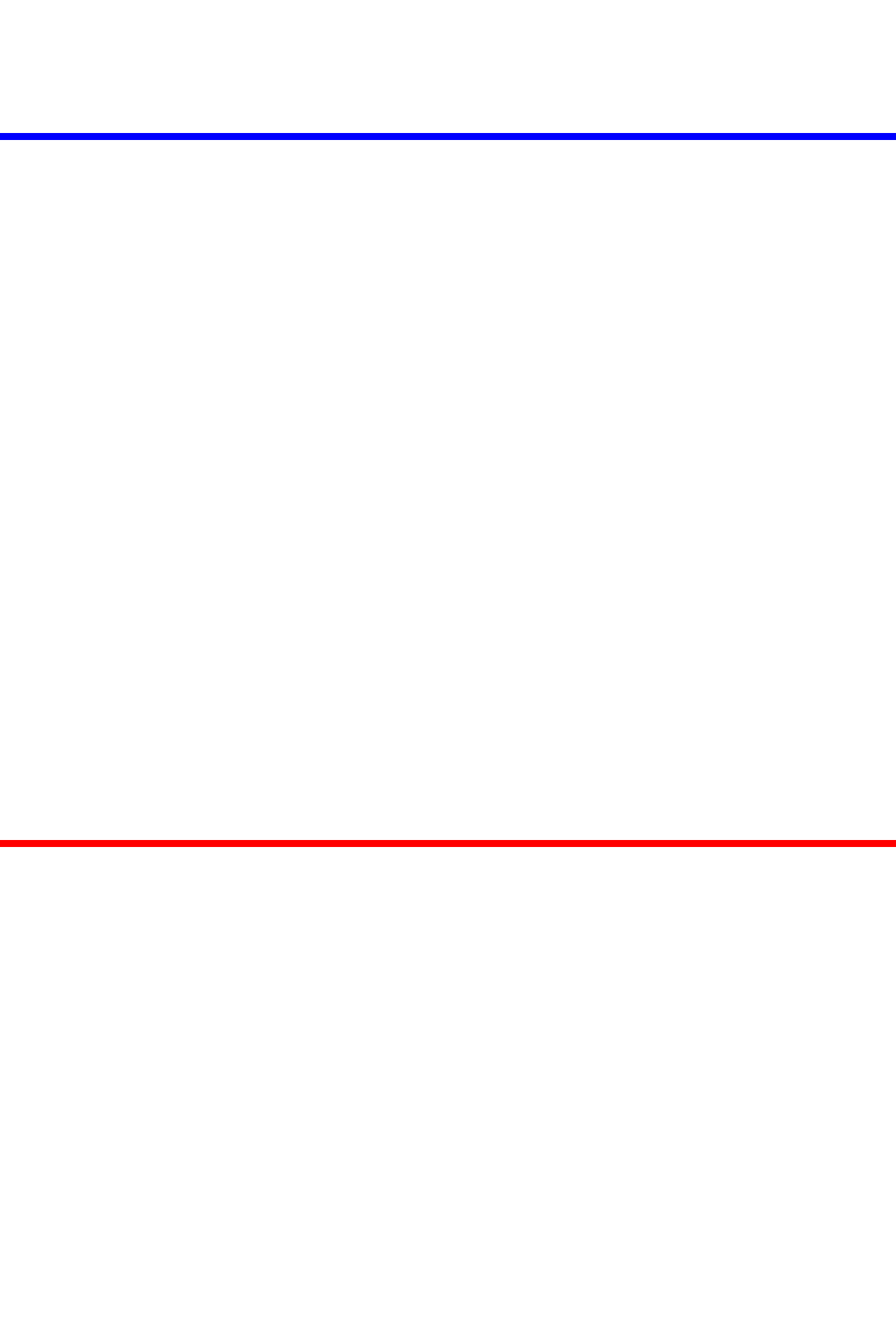
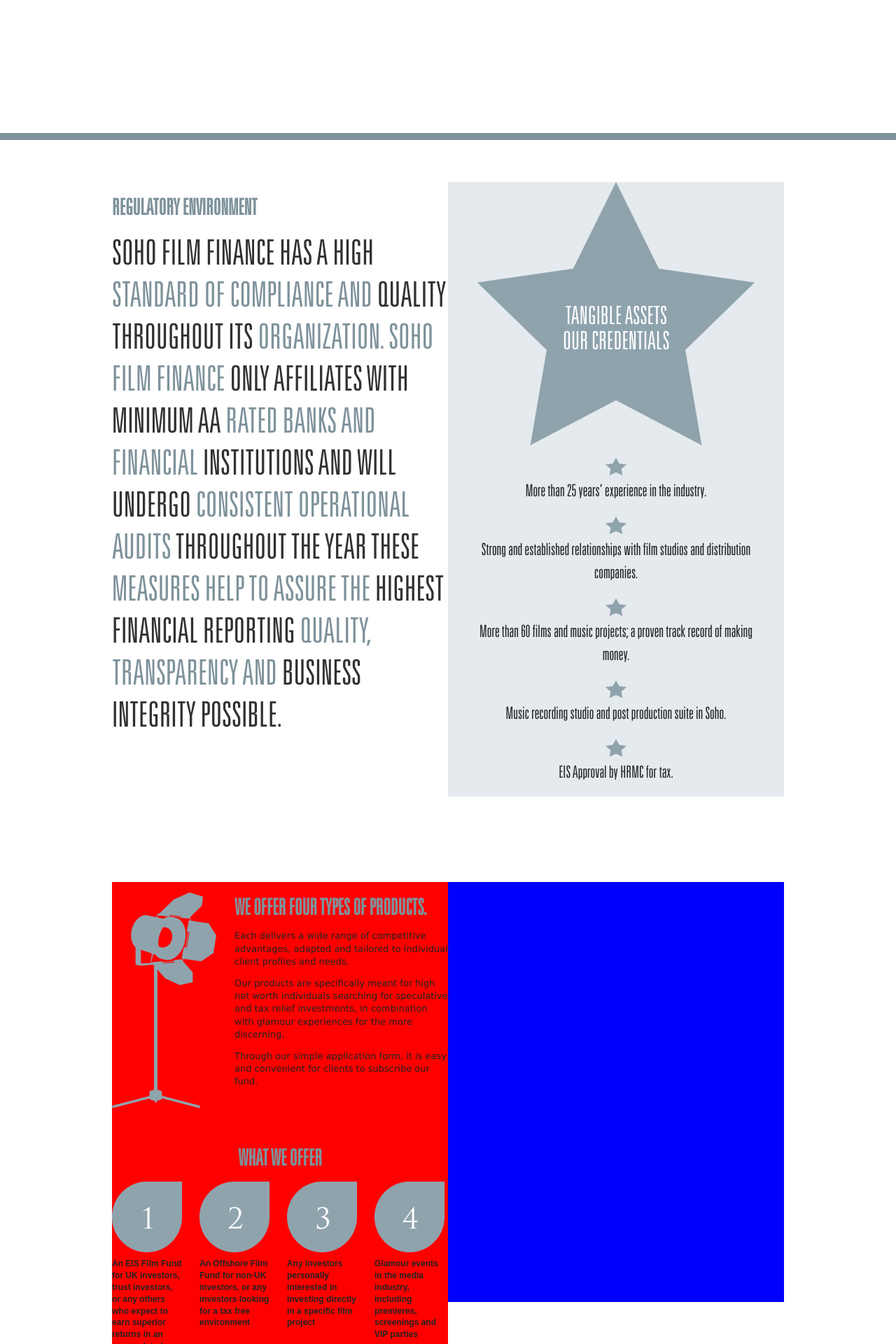
Before and after one commit to rohanchambers/SFF, a PHP site: page / in a window 1280 px wide. Shown: the part 3840-5760 px from the top of the page at 70% size. Run offline with PHP 8.4, Linux system fonts and the light colour scheme; some libraries are stand-ins or nearby versions.

Commit message:
slide 6 complete

```diff
--- a/css/main.css
+++ b/css/main.css
@@ -65,12 +65,16 @@ textarea {
   /* Legacy iOS */ }
 h1,
 #about-us p,
-#mission-points li span {
+#mission-points li span,
+#what-we-offer li span {
   font-family: 'trajanPro', serif; }
 
 h2, h3,
 #milesAhead,
-#arrow p {
+#arrow p,
+#regulatory-environment p,
+#star span,
+#credentials-list li {
   font-family: 'univers49', serif; }
 
 /* Typgraphy */
@@ -141,11 +145,8 @@ footer {
   height: 100%;
   min-height: 1000px; }
 
-#welcome, #milesAhead, #wrapper-5, #wrapper-7, #wrapper-9 {
-  border-bottom: 10px solid red; }
-
-#directors, #mission, #wrapper-6, #wrapper-8, #wrapper-10 {
-  border-bottom: 10px solid blue; }
+#welcome, #directors, #milesAhead, #mission, #our-products, #wrapper-6, #wrapper-7, #wrapper-8, #wrapper-9, #wrapper-10 {
+  border-bottom: 10px solid #7e929b; }
 
 .container {
   width: 960px;
@@ -276,7 +277,7 @@ footer {
   background-color: #e4eaed; }
 
 #mission .col-2 {
-  width: 40%; }
+  width: 45%; }
 
 #arrow {
   float: left;
@@ -328,6 +329,106 @@ footer {
 #worldwide img {
   max-width: 100%;
   height: auto; }
+
+/* Regualatory Environment */
+#regulatory .col-1,
+#regulatory .col-2 {
+  width: 50%;
+  margin: 0;
+  min-height: 600px; }
+
+#regulatory .col-2 {
+  background-color: #e4eaed; }
+
+#regulatory-environment p {
+  font-size: 50px;
+  text-transform: uppercase;
+  line-height: 1.2;
+  margin: 0; }
+
+#regulatory-environment p span:nth-child(odd) {
+  color: #313133; }
+
+#regulatory-environment p span:nth-child(even) {
+  color: #7e929b; }
+
+#star {
+  position: relative;
+  width: 399px;
+  height: 377px;
+  margin: 0 auto;
+  text-align: center;
+  background: url(../img/regulatory/bg_star.png) no-repeat top center; }
+  #star span {
+    display: block;
+    width: 200px;
+    height: auto;
+    position: absolute;
+    top: 45%;
+    left: 25%;
+    margin: 0 -25px 0 0;
+    font-size: 36px;
+    line-height: 1;
+    text-transform: uppercase;
+    color: #FFF; }
+
+#credentials-list {
+  width: 400px; }
+  #credentials-list li {
+    display: block;
+    margin-bottom: 20px;
+    padding-top: 30px;
+    font-size: 24px;
+    text-align: center;
+    list-style-type: none;
+    background: url(../img/regulatory/bg_star_small.png) no-repeat top center; }
+
+/* Mission and Values */
+#our-products .col-1 {
+  width: 50%;
+  min-height: 600px;
+  margin: 0;
+  background-color: red; }
+
+#our-products .col-2 {
+  width: 50%;
+  min-height: 600px;
+  margin: 0;
+  background-color: blue; }
+
+#our-products-copy {
+  min-height: 308px;
+  padding-left: 175px;
+  background: url(../img/products/bg_products.png) no-repeat top left; }
+
+#what-we-offer {
+  margin-top: 50px; }
+  #what-we-offer h2 {
+    text-align: center; }
+  #what-we-offer ul {
+    padding: 0; }
+    #what-we-offer ul li {
+      position: relative;
+      display: block;
+      float: left;
+      width: 100px;
+      margin: 0 25px 0 0;
+      padding: 110px 0 0 0;
+      list-style: none;
+      background: url(../img/mission/bg_bullet.png) no-repeat top left;
+      background-size: 100%;
+      font-size: 12px;
+      font-weight: bold; }
+    #what-we-offer ul span {
+      display: block;
+      position: absolute;
+      top: 30px;
+      left: 40%;
+      font-size: 40px;
+      color: #FFF;
+      font-weight: normal; }
+    #what-we-offer ul .last {
+      margin-right: 0; }
 
 /* ==========================================================================
    Media Queries
--- a/css/main.scss
+++ b/css/main.scss
@@ -85,13 +85,17 @@ $primary-color: #7E929B;
 
 h1,
 #about-us p,
-#mission-points li span {
+#mission-points li span,
+#what-we-offer li span {
      font-family: 'trajanPro', serif;
 }
 
 h2, h3,
 #milesAhead,
-#arrow p {
+#arrow p,
+#regulatory-environment p,
+#star span,
+#credentials-list li {
     font-family: 'univers49', serif;
 }
 
@@ -182,12 +186,8 @@ footer {
     min-height: 1000px;
 }
 
-#welcome, #milesAhead, #wrapper-5, #wrapper-7, #wrapper-9 {
-    border-bottom: 10px solid red;
-}
-
-#directors, #mission, #wrapper-6, #wrapper-8, #wrapper-10 {
-    border-bottom: 10px solid blue;
+#welcome, #directors, #milesAhead, #mission, #our-products, #wrapper-6, #wrapper-7, #wrapper-8, #wrapper-9, #wrapper-10 {
+    border-bottom: 10px solid $primary-color;
 }
 
 .container {
@@ -368,7 +368,7 @@ footer {
 }
 
 #mission .col-2 {
-    width: 40%;
+    width: 45%;
 }
 
     #arrow {
@@ -435,6 +435,139 @@ footer {
     max-width: 100%;
     height: auto;
 }
+
+
+/* Regualatory Environment */
+#regulatory .col-1,
+#regulatory .col-2 {
+    width: 50%;
+    margin: 0;
+    min-height: 600px;
+}
+
+    #regulatory .col-2 {
+        background-color: #e4eaed;
+    }
+
+#regulatory-environment p {
+    font-size: 50px;
+    text-transform: uppercase;
+    line-height: 1.2;
+    margin: 0;
+}
+
+    #regulatory-environment p span:nth-child(odd) {
+        color: #313133;
+    }
+
+    #regulatory-environment p span:nth-child(even) {
+        color: $primary-color;
+    }
+
+#star {
+    position: relative;
+    width: 399px;
+    height: 377px;
+    margin: 0 auto;
+    text-align: center;
+    background: url(../img/regulatory/bg_star.png) no-repeat top center;
+
+        span {
+            display: block;
+            width: 200px;
+            height: auto;
+            position: absolute;
+            top: 45%;
+            left: 25%;
+            margin: 0 -25px 0 0;
+            font-size: 36px;
+            line-height: 1;
+            text-transform: uppercase;
+            color: #FFF;
+        }
+}
+
+    #credentials-list {
+        width: 400px;
+        li {
+            display: block;
+            margin-bottom: 20px;
+            padding-top: 30px;
+            font-size: 24px;
+            text-align: center;
+            list-style-type: none;
+            background: url(../img/regulatory/bg_star_small.png) no-repeat top center;
+        }
+    }
+
+
+
+/* Mission and Values */
+#our-products .col-1 {
+    width: 50%;
+    min-height: 600px;
+    margin: 0;
+    background-color: red;
+}
+
+#our-products .col-2 {
+    width: 50%;
+    min-height: 600px;
+    margin: 0;
+    background-color: blue;
+}
+
+    #our-products-copy {
+        min-height: 308px;
+        padding-left: 175px;
+        background: url(../img/products/bg_products.png) no-repeat top left;
+    }
+
+#what-we-offer {
+    margin-top: 50px;
+    h2 {
+        text-align: center;
+    }
+
+    ul {
+        padding: 0;
+        li {
+            position: relative;
+            display: block;
+            float: left;
+            width: 100px;
+            margin: 0 25px 0 0;
+            padding: 110px 0 0 0;
+            list-style: none;
+            background: url(../img/mission/bg_bullet.png) no-repeat top left;
+            background-size: 100%;
+            font-size: 12px;
+            font-weight: bold;
+        }
+
+        span {
+            display: block;
+            position: absolute;
+            top: 30px;
+            left: 40%;
+            font-size: 40px;
+            color: #FFF;
+            font-weight: normal;
+        }
+
+        .last {
+            margin-right: 0;
+        }
+    }
+}
+
+
+
+
+
+
+
+
 
 /* ==========================================================================
    Media Queries
--- a/index.html
+++ b/index.html
@@ -28,8 +28,8 @@
                 <li><a href="#directors">Directors</a></li>
                 <li><a href="#milesAhead">Miles ahead</a></li>
                 <li><a href="#mission">Mission &amp; Values</a></li>
-                <li><a href="#wrapper-5">Regulatory Environment</a></li>
-                <li><a href="#wrapper-6">Our Products</a></li>
+                <li><a href="#regulatory">Regulatory Environment</a></li>
+                <li><a href="#our-products">Our Products</a></li>
                 <li><a href="#wrapper-7">SOHO Film Fund</a></li>
                 <li><a href="#wrapper-8">Our Process</a></li>
                 <li><a href="#wrapper-9">Summary</a></li>
@@ -167,12 +167,82 @@
                             </div>
                         </li>
                     </ul>
+                </article>
 
-                </article>
                 <article class="col-2" id="worldwide">
                     <h2>Worldwide Representation</h2>
                     <img src="img/mission/bg_worldwide_map.png" alt="Worldwide Representation">
                 </article>
+            </div><!-- End of content -->
+        </div><!-- End of container -->
+    </div><!-- End of wrapper -->
+
+    <div id="regulatory" class="wrapper">
+        <div class="container">
+            <div class="content">
+                <article class="col-1" id="regulatory-environment">
+                    <h2>Regulatory Environment</h2>
+                    <p>
+                        <span>Soho Film Finance has a high</span>
+                        <span>standard of compliance and</span>
+                        <span>quality throughout its</span>
+                        <span>organization. Soho Film Finance</span>
+                        <span>only affiliates with minimum AA</span>
+                        <span>rated banks and financial</span>
+                        <span>institutions and will undergo</span>
+                        <span>consistent operational audits</span>
+                        <span>throughout the year These</span>
+                        <span>measures help to assure the</span>
+                        <span>highest financial reporting</span>
+                        <span>quality, transparency and</span>
+                        <span>business integrity possible.</span>
+                    </p>
+                </article>
+                <article class="col-2" id="credentials">
+                    <div id="star"><span>Tangible Assets<br> Our Credentials</span></div>
+                    <ul id="credentials-list">
+                        <li>More than 25 years’ experience in the industry.</li>
+                        <li>Strong and established relationships with film studios and distribution companies.</li>
+                        <li>More than 60 films and music projects; a proven track record of making money.</li>
+                        <li>Music recording studio and post production suite in Soho.</li>
+                        <li>EIS Approval by HRMC for tax.</li>
+                    </ul>
+                </article>
+            </div><!-- End of content -->
+        </div><!-- End of container -->
+    </div><!-- End of wrapper -->
+
+    <div id="our-products" class="wrapper">
+        <div class="container">
+            <div class="content">
+                <article class="col-1">
+                    <div id="our-products-copy">
+                        <h2>We offer four types of products.</h2>
+                        <p>Each delivers a wide range of competitive advantages,
+                        adapted and tailored to individual client profiles and needs.</p>
+
+                        <p>Our products are specifically meant for high net worth
+                        individuals searching for speculative and tax relief investments,
+                        in combination with glamour experiences for the more discerning.</p>
+
+                        <p>Through our simple application form, it is easy and convenient
+                        for clients to subscribe our fund.</p>
+                    </div>
+
+                    <div id="what-we-offer">
+                        <h2>What we offer</h2>
+                        <ul>
+                            <li><span>1</span>An EIS Film Fund for UK investors, trust investors, or any others who expect to earn superior returns in an uncorrelated asset class and benefit from a tax relief scheme</li>
+
+                            <li><span>2</span>An Offshore Film Fund for non-UK investors, or any investors looking for a tax free environment</li>
+
+                            <li><span>3</span>Any Investors personally interested in investing directly in a specific film project</li>
+
+                            <li class="last"><span>4</span>Glamour events in the media industry, including premieres, screenings and VIP parties</li>
+                        </ul>
+                    </div>
+                </article>
+                <article class="col-2"></article>
             </div><!-- End of content -->
         </div><!-- End of container -->
     </div><!-- End of wrapper -->
@@ -186,23 +256,7 @@
 
 
 
-    <div id="wrapper-5" class="wrapper">
-        <div class="container">
-            <div class="content">
-                <article class="col-1" id=""></article>
-                <article class="col-2" id=""></article>
-            </div><!-- End of content -->
-        </div><!-- End of container -->
-    </div><!-- End of wrapper -->
 
-    <div id="wrapper-6" class="wrapper">
-        <div class="container">
-            <div class="content">
-                <article class="col-1" id=""></article>
-                <article class="col-2" id=""></article>
-            </div><!-- End of content -->
-        </div><!-- End of container -->
-    </div><!-- End of wrapper -->
 
     <div id="wrapper-7" class="wrapper">
         <div class="container">
```
Also changed, not shown: img/products/bg_SFF_circle.png (added), img/products/bg_products.png (added), img/regulatory/bg_star.png (added), img/regulatory/bg_star_small.png (added).
